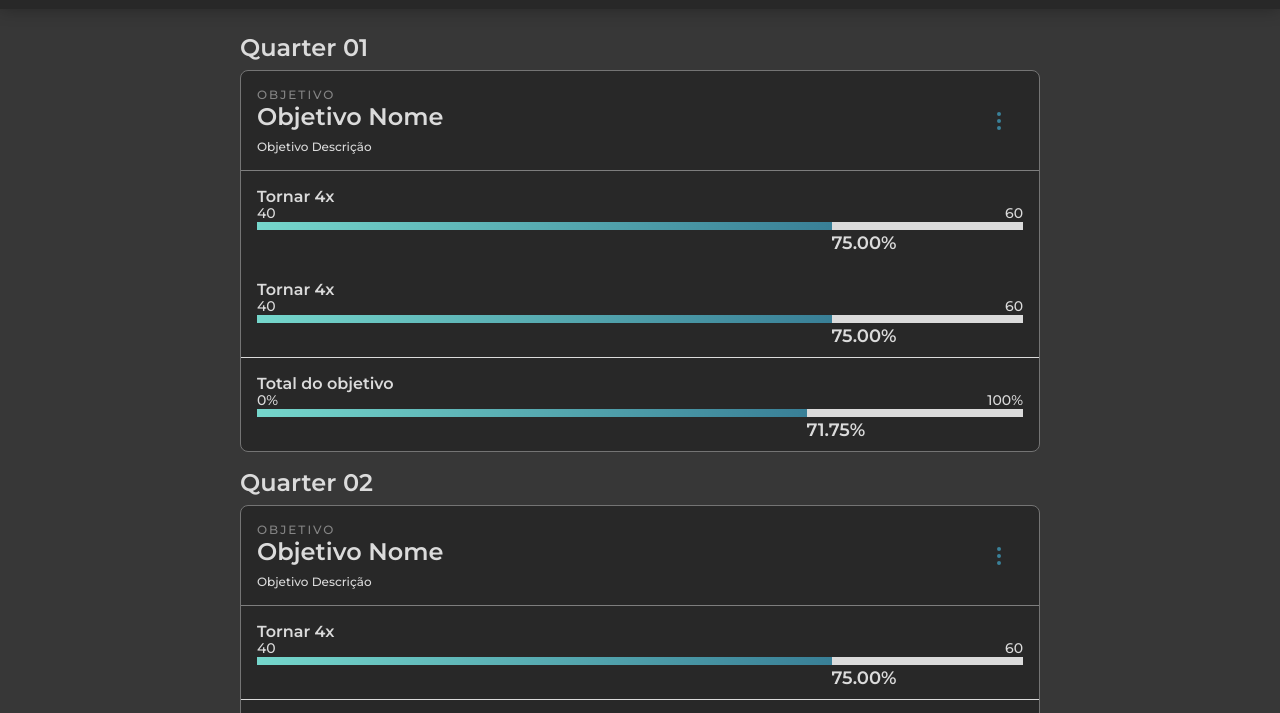
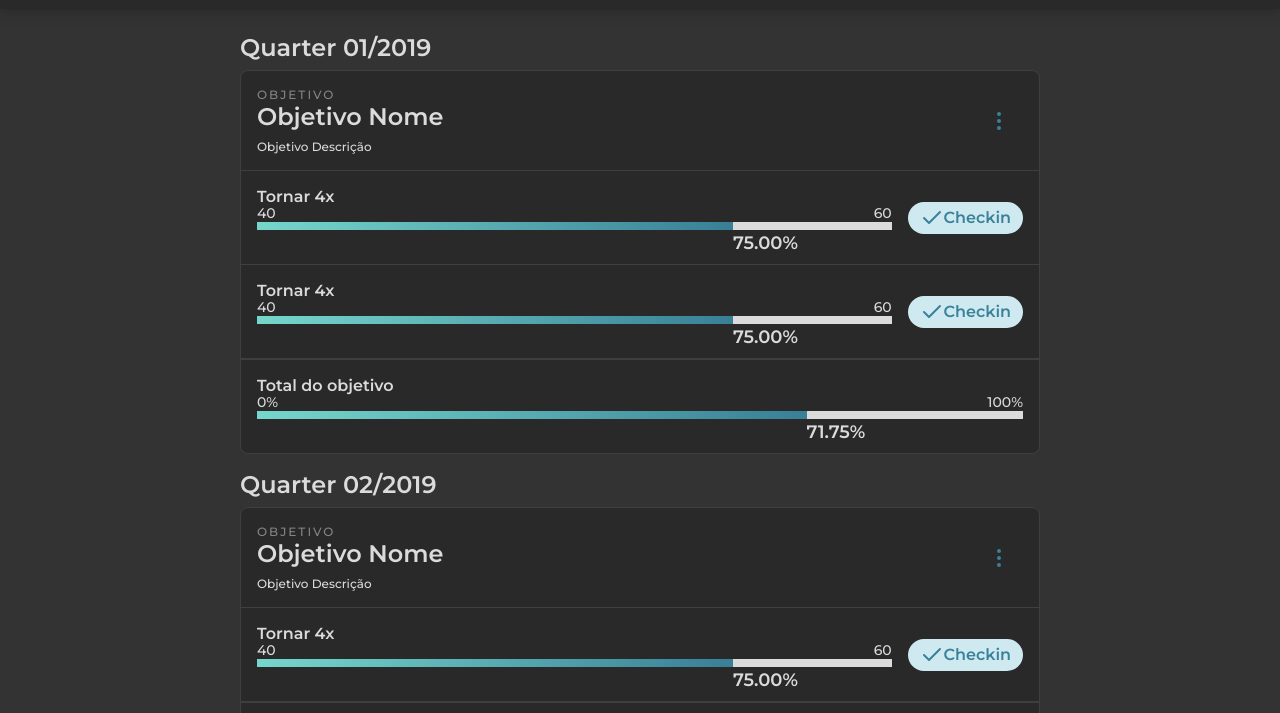
Before and after one commit to thiagodsign/okr, a plain HTML site: page index.html in a window 1280 px wide. Shown: the part 47-760 px from the top of the page. Drawn offline with nearby package versions, Linux system fonts and the light colour scheme.

Commit message:
Criando o botão de checkin

```diff
--- a/estilo.css
+++ b/estilo.css
@@ -1,9 +1,11 @@
 :root {
   --cor-primaria: #3a8199;
   --cor-primaria-clara: #ceeaf0;
-  --cor-cinza-claro: #dbdbdb;
-  --cor-cinza-escuro: #282828;
-  --cor-cinza: #373737;
+  --cor-cinza-10: #dbdbdb;
+  --cor-cinza-40: #a8a8a8;
+  --cor-cinza-60: #3f3f3f;
+  --cor-cinza-70: #333333;
+  --cor-cinza-80: #292929;
   --cor-preta: 0, 0, 0;
 }
 
@@ -15,14 +17,14 @@
 }
 
 body {
-  background-color: var(--cor-cinza);
+  background-color: var(--cor-cinza-70);
 }
 
 hr.divisor {
   border: 0;
   margin-bottom: 16px;
   height: 2px;
-  background-color: var(--cor-cinza-claro);
+  background-color: var(--cor-cinza-10);
 }
 
 .cabecalho {
@@ -36,7 +38,7 @@ hr.divisor {
   align-items: center;
   justify-content: space-between;
   box-shadow: 0px 0px 16px rgba(var(--cor-preta), 0.3);
-  background: var(--cor-cinza-escuro);
+  background: var(--cor-cinza-80);
 }
 
 .cabecalho__logo {
@@ -60,7 +62,7 @@ hr.divisor {
 }
 
 .botao:hover {
-  box-shadow: 0 0 8px 8px rgba(204, 233, 240, 0.5);
+  box-shadow: 0 0 8px 8px rgba(0, 0, 0, 0.2);
 }
 
 .botao:active {
@@ -85,10 +87,10 @@ hr.divisor {
 .sessao {
   max-width: 800px;
   margin: 0 auto;
-  border: 1px solid rgb(116, 116, 116);
+  border: 1px solid var(--cor-cinza-60);
   border-radius: 8px;
   margin-bottom: 16px;
-  background-color: var(--cor-cinza-escuro);
+  background-color: var(--cor-cinza-80);
 }
 
 @media screen and (max-width: 832px) {
@@ -102,21 +104,21 @@ hr.divisor {
   display: flex;
   justify-content: space-between;
   align-items: center;
-  border-bottom: 1px solid rgb(126, 126, 126);
+  border-bottom: 1px solid var(--cor-cinza-60);
 }
 
 .sessao__rodape {
   padding: 16px;
-  border-top: 1px solid var(--cor-cinza-claro);
+  border-top: 1px solid var(--cor-cinza-60);
 }
 
 .texto {
-  color: var(--cor-cinza-escuro);
+  color: var(--cor-cinza-80);
   font-size: 12px;
 }
 
 .texto_cinza {
-  color: var(--cor-cinza-claro);
+  color: var(--cor-cinza-10);
 }
 
 .texto_espacado {
@@ -127,7 +129,7 @@ hr.divisor {
 .titulo {
   font-size: 24px;
   margin-bottom: 8px;
-  color: var(--cor-cinza-claro);
+  color: var(--cor-cinza-10);
   font-weight: 600;
 }
 
@@ -137,7 +139,7 @@ hr.divisor {
 }
 
 .titulo_cinza {
-  color: var(--cor-cinza-claro);
+  color: var(--cor-cinza-10);
 }
 
 .titulo_cor-primaria {
@@ -156,7 +158,7 @@ hr.divisor {
   height: 8px;
   width: 100%;
   display: block;
-  background-color: var(--cor-cinza-claro);
+  background-color: var(--cor-cinza-10);
   position: absolute;
   top: 0;
 }
@@ -177,14 +179,14 @@ hr.divisor {
   font-size: 14px;
   position: relative;
   top: -18px;
-  color: var(--cor-cinza-claro);
+  color: var(--cor-cinza-10);
 }
 
 .regua__valor-dinamico {
   position: absolute;
   font-size: 18px;
   font-weight: 600;
-  color: var(--cor-cinza-claro);
+  color: var(--cor-cinza-10);
   margin-top: 4px;
   top: 24px;
 }
@@ -192,10 +194,18 @@ hr.divisor {
 .sessao__item {
   cursor: pointer;
   padding: 16px;
+  display: flex;
+  align-items: center;
+  border-bottom: 1px solid var(--cor-cinza-60);
 }
 
 .sessao__item:last-child {
   margin-bottom: 0;
+}
+
+.sessao__conteudo-primario-do-item {
+  flex-grow: 1;
+  margin-right: 16px;
 }
 
 .dialogo {
@@ -268,7 +278,7 @@ hr.divisor {
 .formulario input,
 .formulario textarea,
 .formulario select {
-  border: 2px solid var(--cor-cinza-claro);
+  border: 2px solid var(--cor-cinza-10);
   border-radius: 8px;
   min-height: 32px;
   padding: 8px;
--- a/index.html
+++ b/index.html
@@ -7,16 +7,12 @@
   <meta http-equiv="X-UA-Compatible" content="ie=edge">
   <link rel="stylesheet" href="estilo.css">
   <script src="https://unpkg.com/feather-icons"></script>
+  <script src="https://cdn.jsdelivr.net/npm/vue/dist/vue.js"></script>
   <link href="https://fonts.googleapis.com/css?family=Montserrat:500,600,700&display=swap" rel="stylesheet">
-  <script src="https://cdn.jsdelivr.net/npm/vue/dist/vue.js"></script>
   <title>OKRme</title>
 </head>
 
 <body>
-  <script src="https://www.gstatic.com/firebasejs/7.3.0/firebase-app.js"></script>
-  <script src="https://www.gstatic.com/firebasejs/7.3.0/firebase-database.js"></script>
-  <script src="configuracao-firebase.js"></script>
-
   <nav class="cabecalho">
     <img src="ativos/logo.svg" alt="Logo OKR" class="cabecalho__logo">
     <button type="button" class="botao botao_com-icone" onclick="abrirDialogoDeCriacaoDeObjetivo()">
@@ -34,7 +30,7 @@
             <div class="sessao__cabecalho-container-primario">
               <p class="texto texto_cinza texto_espacado">OBJETIVO</p>
               <h2 class="titulo">{{ objetivo.nome }}</h2>
-              <p class="texto texto_cinza">{{objetivo.descricao}}</p>
+              <p class="texto texto_cinza">{{ objetivo.descricao }}</p>
             </div>
 
             <div class="sessao__cabecalho-container-secundario">
@@ -47,6 +43,7 @@
           <div class="sessao__conteudo">
             <div class="sessao__item" v-for="item in objetivo.krs" v-bind:id="objetivo.krs.indexOf(item)"
               onclick="fazerCheckin(this)" title=" Clique para fazer checkin">
+              <div class="sessao__conteudo-primario-do-item">
                 <h2 class="titulo titulo_cinza titulo_pequeno">{{ item.nome }}</h2>
                 <div class="regua">
                   <span class="regua__traco"
@@ -60,6 +57,11 @@
                     <span name="valorFinalkr1">{{ item.valorFinal }}</span>
                   </div>
                 </div>
+              </div>
+              <button class="botao">
+                <i data-feather="check"></i>
+                Checkin
+              </button>
             </div>
           </div>
 
@@ -125,6 +127,7 @@
 
     feather.replace()
   </script>
+
   <script type="module" src="index.js"></script>
 </body>
 
--- a/okr.js
+++ b/okr.js
@@ -1,7 +1,7 @@
 export const okr = [{
   quarter: [{
     id: 1,
-    nome: 'Quarter 01',
+    nome: 'Quarter 01/2019',
     objetivos: [{
       nome: 'Objetivo Nome',
       descricao: 'Objetivo Descrição',
@@ -22,7 +22,7 @@ export const okr = [{
 
   {
     id: 2,
-    nome: 'Quarter 02',
+    nome: 'Quarter 02/2019',
     objetivos: [{
       nome: 'Objetivo Nome',
       descricao: 'Objetivo Descrição',
```
Lines whose indentation alone changed are shown as unchanged.
